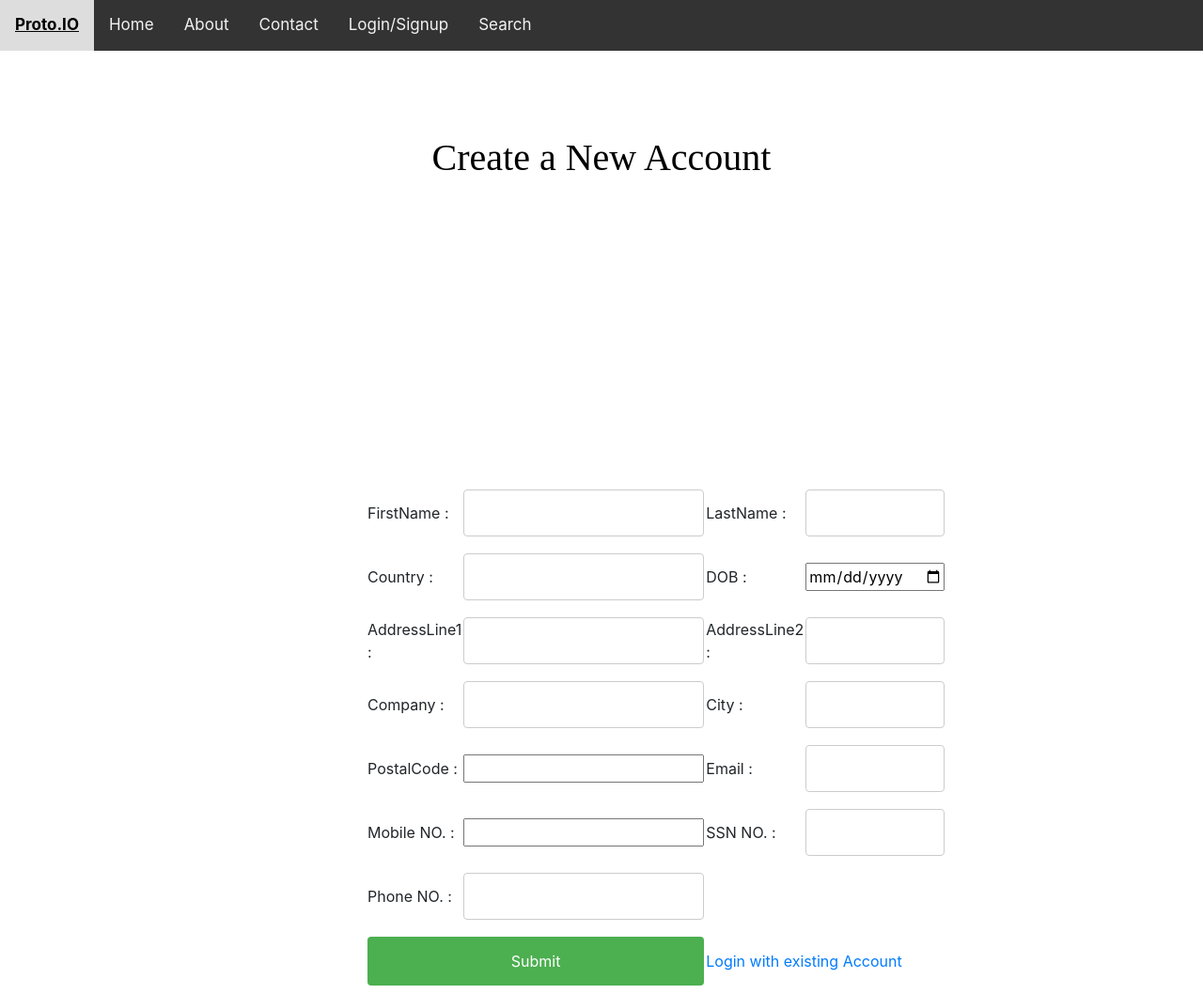
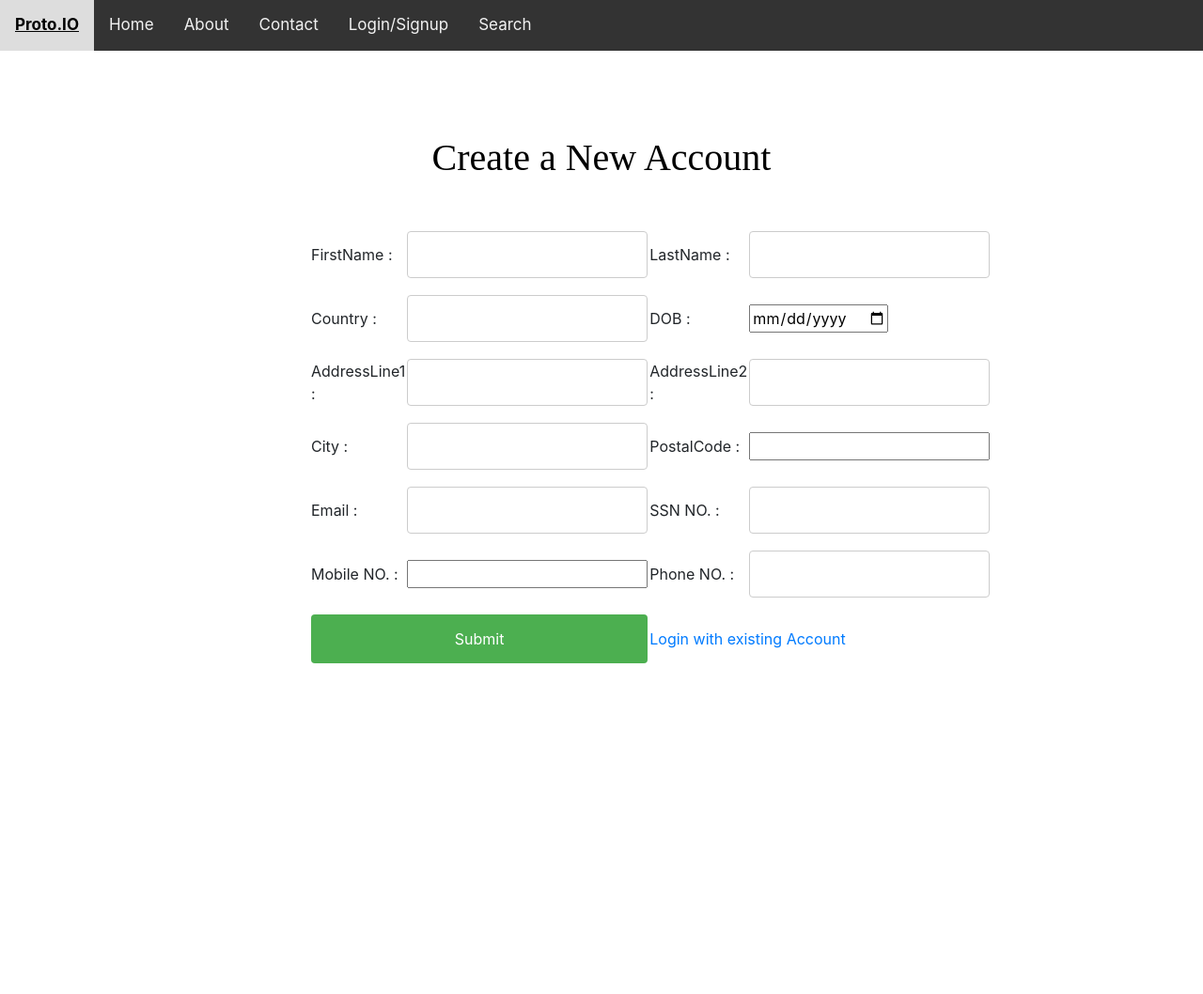
Before and after one commit to chaudhary-manish/MoneyLendingsystem, a Django app: page /register in a window 1280 px wide. Shown: the whole page at 94% size. After the commit the page ends 706 px from the top, so only its background shows below. Run offline with Django 3.2, Linux system fonts and the light colour scheme; some libraries are stand-ins or nearby versions.

Commit message:
set ui of form

```diff
--- a/Moneylending/moneymanagement/views.py
+++ b/Moneylending/moneymanagement/views.py
@@ -26,7 +26,7 @@ def register(request):
         ssnno= request.POST['ssnno']
         phoneno= request.POST['phoneno']
         password = 12345
-
+        #student = Student.objects.last()
         if User.objects.filter(username=email).exists():
             print('user exist')
         else:
--- a/Moneylending/static/styles/styles.css
+++ b/Moneylending/static/styles/styles.css
@@ -33,9 +33,17 @@ h1 {
   font-family: "SIMPSON";
 
 }
-form {
+.signup {
 	width: 500px;
-	margin: auto;
+  margin-top: -251px;
+  margin-left: 330px;
+}
+
+.login {
+	width: 500px;
+  margin: auto;
+  margin-top: -58px;
+
 }
 input[type=text], select {
     width: 100%;
--- a/Moneylending/template/groups.html
+++ b/Moneylending/template/groups.html
@@ -4,8 +4,8 @@
 
 {% block content %}
 <div class="alignmentbody">
-   {{user.last_name}}
-   <h5 style="margin:auto"> <b>WelCome to DashBoard </b></h5><br> <br>
+
+   <h5 style="margin-left:249px"> <b>WelCome to DashBoard </b></h5><br> <br>
       <button class = "button1" onclick="window.location.href = 'creategroup';">Create Group</button>
       <button class = "button1" onclick="window.location.href = 'editprofile';">Edit Profile</button>
       <button class = "button1" onclick="window.location.href = 'contact';">Go to Bank</button>
--- a/Moneylending/template/home.html
+++ b/Moneylending/template/home.html
@@ -7,7 +7,7 @@
 
 {%  if module == 'register'%}
 <h1>Create a New Account</h1>
-      <form action ="register" method ="POST">
+      <form class ="signup" action ="register" method ="POST">
             {% csrf_token %}
        <table>
         <tr>
@@ -26,30 +26,28 @@
             <td>AddressLine2 :</td> <td><input type="text" name="addressline2" required></td><br>
         </tr>
         <tr>
-            <td>Company :</td> <td><input type="text" name="company" required></td><br>
+
 
             <td>City :</td> <td><input type="text" name="city" required></td><br>
+             <td>PostalCode :</td> <td><input type="number" name="postalcode"
+              maxlength="5"required ></td><br>
         </tr>
         <tr>
-            <td>PostalCode :</td> <td><input type="number" name="postalcode"
-              maxlength="5"required ></td><br>
+
 
          <td>Email :</td> <td><input type="text" name="email" required></td><br>
+         <td>SSN NO. :</td> <td><input type="text" name="ssnno" maxlength="9" required></td><br>
         </tr>
         <tr>
             <td>Mobile NO. :</td> <td><input type="number" name="mobileno" maxlength="10" required></td><br>
+            <td>Phone NO. :</td> <td><input type="text" name="phoneno" maxlength="10" required></td><br>
 
-            <td>SSN NO. :</td> <td><input type="text" name="ssnno" maxlength="9" required></td><br>
         </tr>
-        <tr>
-            <td>Phone NO. :</td> <td><input type="text" name="phoneno" maxlength="10" required></td><br>
-        </tr>
-
         <tr>
          <td colspan ="2"><input type="submit" value="Submit"></td>
 
             <td colspan ="2">
-              <a href="login" class="w3-bar-item w3-button">Login with existing Account</a>
+              <a href="login">Login with existing Account</a>
               </td>
 
           </tr>
@@ -58,7 +56,7 @@
     {% elif module == 'login' %}
 
         <h1>Login with Existing Account</h1>
-        <form action ="login" method ="POST">
+        <form class ="login" action ="login" method ="POST">
             {% csrf_token %}
         <table>
 
@@ -82,7 +80,7 @@
       {% elif module == 'contact' %}
 
       <h1>Contact US:</h1>
-      <form action ="contact" method ="POST">
+      <form class ="login" action ="contact" method ="POST">
             {% csrf_token %}
        <table>
 
```
